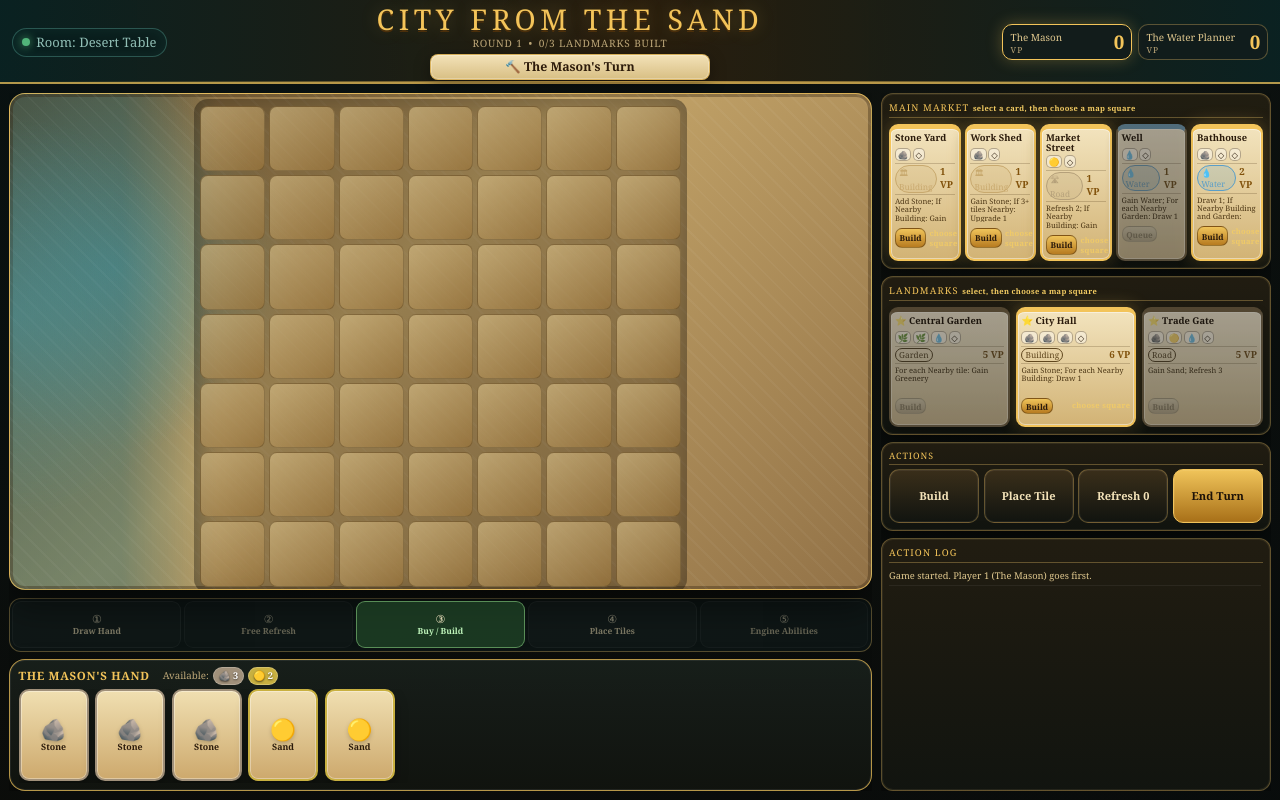
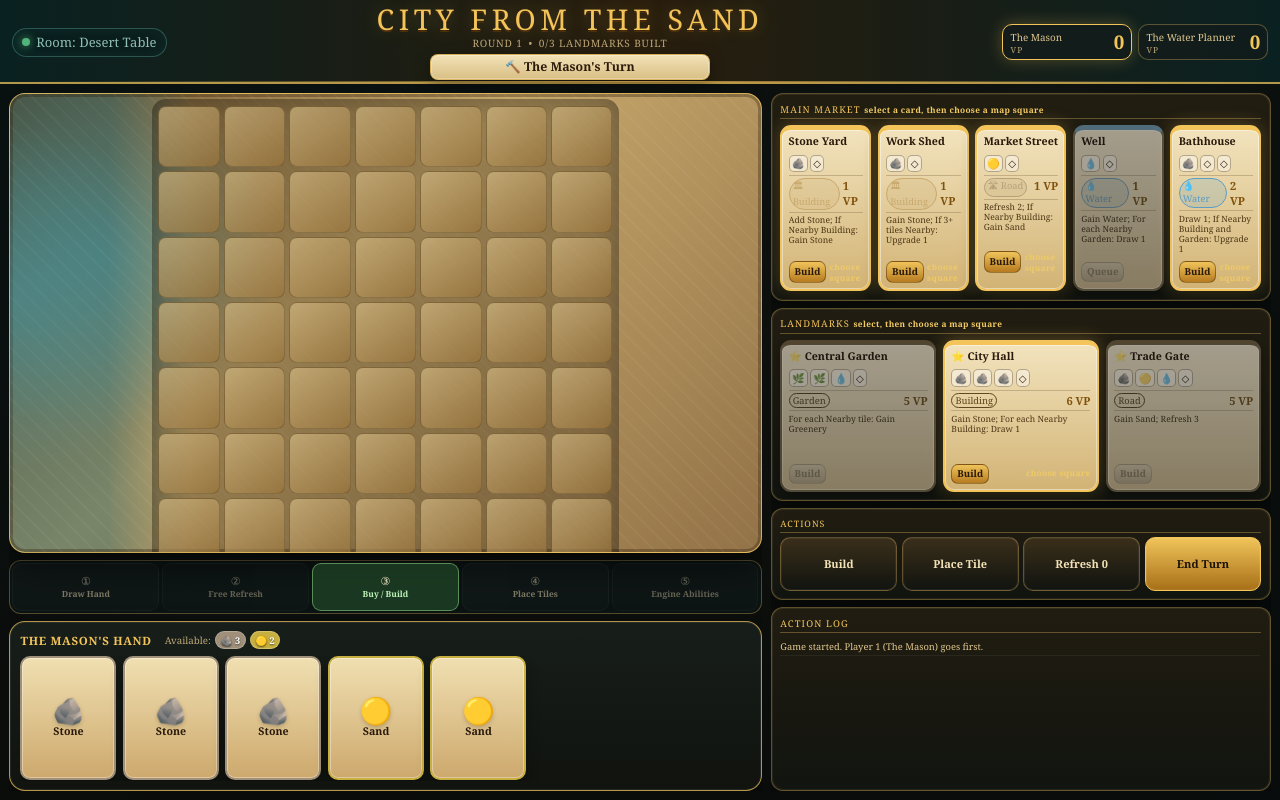
Before and after one commit to flimmbark-source/CityfromtheSand, a React (Vite) app: page / in a window 1280 px wide. Built offline with nearby package versions, Linux system fonts and the light colour scheme.

Commit message:
Increase card sizes across game UI

```diff
--- a/src/reduceClutter.css
+++ b/src/reduceClutter.css
@@ -45,7 +45,7 @@
 }
 
 .game-layout {
-  grid-template-columns: minmax(720px, 1fr) 430px;
+  grid-template-columns: minmax(680px, 1fr) 560px;
   grid-template-areas: "center right";
   gap: 0.7rem;
   padding: 0.7rem;
@@ -76,7 +76,7 @@
 .landmark-row,
 .command-deck,
 .action-log {
-  padding: 0.55rem;
+  padding: 0.65rem;
 }
 
 .city-board {
@@ -96,8 +96,8 @@
 }
 
 .grid-cell {
-  width: clamp(48px, 5.1vw, 70px);
-  height: clamp(48px, 5.1vw, 70px);
+  width: clamp(46px, 4.8vw, 66px);
+  height: clamp(46px, 4.8vw, 66px);
   border: 1px solid rgba(94, 72, 35, 0.58);
   appearance: none;
   color: inherit;
@@ -163,7 +163,7 @@
 .drag-hint,
 .drag-build-label {
   color: #f4cd64;
-  font-size: 0.58rem;
+  font-size: 0.64rem;
   font-weight: 700;
   letter-spacing: 0.04em;
   text-transform: none;
@@ -194,17 +194,27 @@
 }
 
 .player-hand {
-  min-height: 116px;
-  padding: 0.55rem 0.65rem;
+  min-height: 148px;
+  padding: 0.7rem 0.8rem;
 }
 
 .hand-header {
-  margin-bottom: 0.35rem;
+  margin-bottom: 0.48rem;
 }
 
 .hand-card {
-  width: 70px;
-  height: 92px;
+  width: 96px;
+  height: 124px;
+  font-size: 0.82rem;
+  padding: 0.55rem;
+}
+
+.hand-card-emoji {
+  font-size: 2rem;
+}
+
+.hand-card-type {
+  font-size: 0.7rem;
 }
 
 .market-row,
@@ -222,62 +232,78 @@
 
 .market-cards {
   grid-template-columns: repeat(5, minmax(0, 1fr));
-  gap: 0.3rem;
+  gap: 0.5rem;
+}
+
+.landmark-cards {
+  gap: 0.55rem;
 }
 
 .market-card,
 .landmark-card {
-  padding: 0.3rem;
-  border-radius: 9px;
+  padding: 0.48rem;
+  border-radius: 11px;
 }
 
 .market-card {
-  min-height: 132px;
+  min-height: 180px;
 }
 
 .landmark-card {
-  min-height: 132px;
+  min-height: 172px;
 }
 
 .mc-name,
 .lm-name {
-  font-size: 0.72rem;
-  min-height: 1.35em;
+  font-size: 0.9rem;
+  min-height: 1.5em;
+  line-height: 1.08;
 }
 
 .mc-cost,
 .lm-cost {
-  margin-bottom: 0.14rem;
+  margin-bottom: 0.22rem;
+  gap: 0.16rem;
 }
 
 .cost-pip {
-  padding: 0.02rem 0.14rem;
-  font-size: 0.65rem;
+  padding: 0.05rem 0.18rem;
+  font-size: 0.78rem;
 }
 
 .mc-meta,
 .lm-meta {
-  padding: 0.1rem 0;
-  margin-bottom: 0.14rem;
+  padding: 0.16rem 0;
+  margin-bottom: 0.2rem;
+}
+
+.mc-tiletype,
+.lm-tiletype {
+  font-size: 0.72rem;
+}
+
+.mc-vp,
+.lm-vp {
+  font-size: 0.86rem;
 }
 
 .mc-effect,
 .lm-effect {
-  font-size: 0.58rem;
-  line-height: 1.12;
-  max-height: 3.35em;
+  font-size: 0.72rem;
+  line-height: 1.18;
+  max-height: 4.85em;
   overflow: hidden;
 }
 
 .mc-actions,
 .landmark-card .btn-buy {
-  margin-top: 0.12rem;
+  margin-top: 0.22rem;
 }
 
 .btn-buy,
 .btn-refresh {
-  padding: 0.12rem 0.28rem;
-  font-size: 0.63rem;
+  padding: 0.18rem 0.38rem;
+  font-size: 0.74rem;
 }
 
 .command-buttons {
@@ -298,22 +324,35 @@
 
 @media (max-width: 1280px) {
   .game-layout {
-    grid-template-columns: minmax(620px, 1fr) 390px;
+    grid-template-columns: minmax(560px, 1fr) 500px;
   }
 
-  .market-card,
+  .market-card {
+    min-height: 160px;
+  }
+
   .landmark-card {
-    min-height: 120px;
+    min-height: 152px;
+  }
+
+  .mc-name,
+  .lm-name {
+    font-size: 0.82rem;
+  }
+
+  .mc-effect,
+  .lm-effect {
+    font-size: 0.66rem;
   }
 }
 
 @media (max-height: 780px) {
   .game-header { height: 72px; }
-  .game-layout { grid-template-columns: minmax(560px, 1fr) 380px; gap: 0.5rem; padding: 0.5rem; }
-  .player-hand { min-height: 98px; }
-  .hand-card { width: 62px; height: 80px; }
+  .game-layout { grid-template-columns: minmax(520px, 1fr) 500px; gap: 0.5rem; padding: 0.5rem; }
+  .player-hand { min-height: 126px; }
+  .hand-card { width: 84px; height: 108px; }
   .turn-guide { min-height: 46px; }
   .action-button { min-height: 46px; }
-  .market-card,
-  .landmark-card { min-height: 112px; }
+  .market-card { min-height: 150px; }
+  .landmark-card { min-height: 144px; }
 }
```
